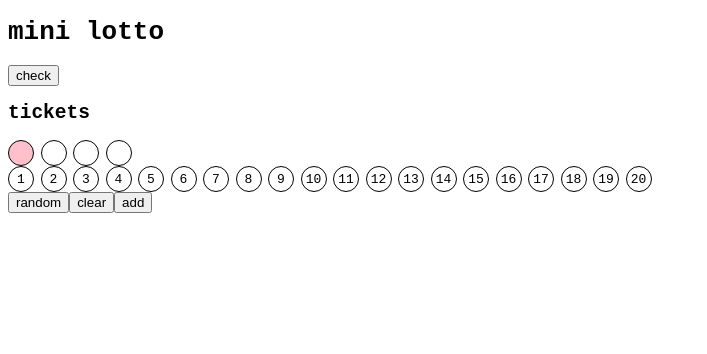
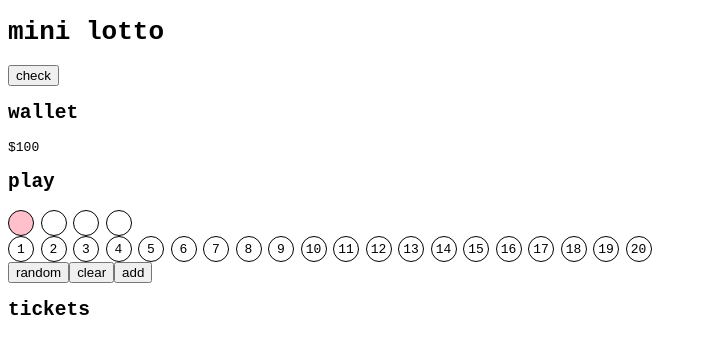
Before and after one commit to sankomi/mini-lotto, a React app: page / in a window 1280 px wide. Shown: the top 354 px of the page, without its empty margins (0-707 px from the left). Built offline with nearby package versions, Linux system fonts and the light colour scheme.

Commit message:
claim prize

```diff
--- a/src/App.jsx
+++ b/src/App.jsx
@@ -1,9 +1,16 @@
 import React, {useState} from "react";
+
+const START = 1;
+const END = 20;
+const N = 4;
+const START_MONEY = 100;
+const PRIZES = [50, 20, 10, 5]
 
 export default function App() {
 	const [drawNumber, setDrawNumber] = useState(1);
 	const [results, setResults] = useState([]);
 	const [tickets, setTickets] = useState([]);
+	const [wallet, setWallet] = useState(new Wallet(START_MONEY));
 
 	function drawNumbers(start, end, n) {
 		let pool = [];
@@ -23,24 +30,76 @@ export default function App() {
 	}
 
 	function addTicket(numbers) {
+		try {
+			wallet.spend(5);
+		} catch (err) {
+			if (err instanceof NoMoneyError) {
+				console.log(err);
+				return false;
+			} else {
+				throw err;
+			}
+		}
+
 		let ticket = {
 			drawNumber,
 			numbers,
+			claimed: false,
+			prize: 0,
 		};
 
 		setTickets([...tickets, ticket]);
+
+		return true;
+	}
+
+	function claimTicket(ticket) {
+		wallet.save(ticket.prize);
+		ticket.prize = 0;
+		setTickets([...tickets]);
 	}
 
 	return <>
 		<h1>mini lotto</h1>
-		<button onClick={() => drawNumbers(1, 20, 4)}>check</button>
+		<button onClick={() => drawNumbers(START, END, N)}>check</button>
 		<LottoResult result={results.length > 0? results[results.length - 1]: null}/>
-		<TicketList tickets={tickets} results={results}/>
-		<TicketSelect start={1} end={20} n={4} addTicket={addTicket}/>
+		<h2>wallet</h2>
+		<div>${wallet.money}</div>
+		<TicketSelect start={START} end={END} n={N} addTicket={addTicket}/>
+		<TicketList tickets={tickets} results={results} claimTicket={claimTicket}/>
 	</>;
 }
 
-function TicketList({tickets, results}) {
+class NoMoneyError extends Error {
+
+	constructor() {
+		super("not enough money!");
+	}
+
+}
+
+class Wallet {
+
+	constructor(money) {
+		this.money = money;
+	}
+
+	spend(amount) {
+		if (this.money >= amount) {
+			this.money -= amount;
+			return true;
+		} else {
+			throw new NoMoneyError();
+		}
+	}
+
+	save(amount) {
+		this.money += amount;
+	}
+
+}
+
+function TicketList({tickets, results, claimTicket}) {
 	return <>
 		<h2>tickets</h2>
 		<ul className="tickets">
@@ -48,18 +107,24 @@ function TicketList({tickets, results}) {
 				let drawNumber = ticket.drawNumber;
 				let numbers = ticket.numbers;
 				let result = results.find(result => result.drawNumber === drawNumber) || {numbers: []};
-				return <TicketItem key={index} drawNumber={drawNumber} numbers={numbers} winning={result.numbers}/>;
+				return <TicketItem key={index} drawNumber={drawNumber} ticket={ticket} winning={result.numbers} claimTicket={claimTicket}/>;
 			})}
 		</ul>
 	</>;
 }
 
-function TicketItem({drawNumber, numbers, winning}) {
+function TicketItem({drawNumber, ticket, winning, claimTicket}) {
+	let numbers = ticket.numbers;
 	let matches = numbers.filter(number => winning.includes(number)).length;
 	let win;
 	if (winning.length) {
 		if (matches > 0 && matches <= numbers.length) {
-			win = `div ${numbers.length - matches + 1}`;
+			let division = numbers.length - matches + 1;
+			win = `div ${division}`;
+			if (!ticket.claimed) {
+				ticket.prize = PRIZES[division - 1];
+				ticket.claimed = true;
+			}
 		} else {
 			win = "x";
 		}
@@ -68,7 +133,10 @@ function TicketItem({drawNumber, numbers, winning}) {
 	}
 
 	return <li className="ticket">
-		<div>draw number {drawNumber} - {win}</div>
+		{ticket.prize > 0?
+			<div>draw number {drawNumber} - {win} <button onClick={() => claimTicket(ticket)}>claim ${ticket.prize}</button></div>:
+			<div>draw number {drawNumber} - {win}</div>
+		}
 		<div className="balls">
 			{numbers.map((number, index) => <TicketBall key={index} value={number} win={winning.includes(number)}/>)}
 		</div>
@@ -137,11 +205,14 @@ function TicketSelect({start, end, n, addTicket}) {
 			return;
 		}
 
-		addTicket(numbers);
-		clear();
+		let added = addTicket(numbers);
+		if (added) {
+			clear();
+		}
 	}
 
 	return <>
+		<h2>play</h2>
 		<div className="select-numbers">
 			{numbers.map((number, index) => {
 				return <TicketSelectNumber
@@ -200,6 +271,7 @@ function LottoResult({result}) {
 	}
 
 	return <>
+		<h2>results</h2>
 		<div>draw number {result.drawNumber}</div>
 		<div className="results balls">
 			{result.numbers.map((number, index) => <LottoBall key={index} value={number}/>)}
```
